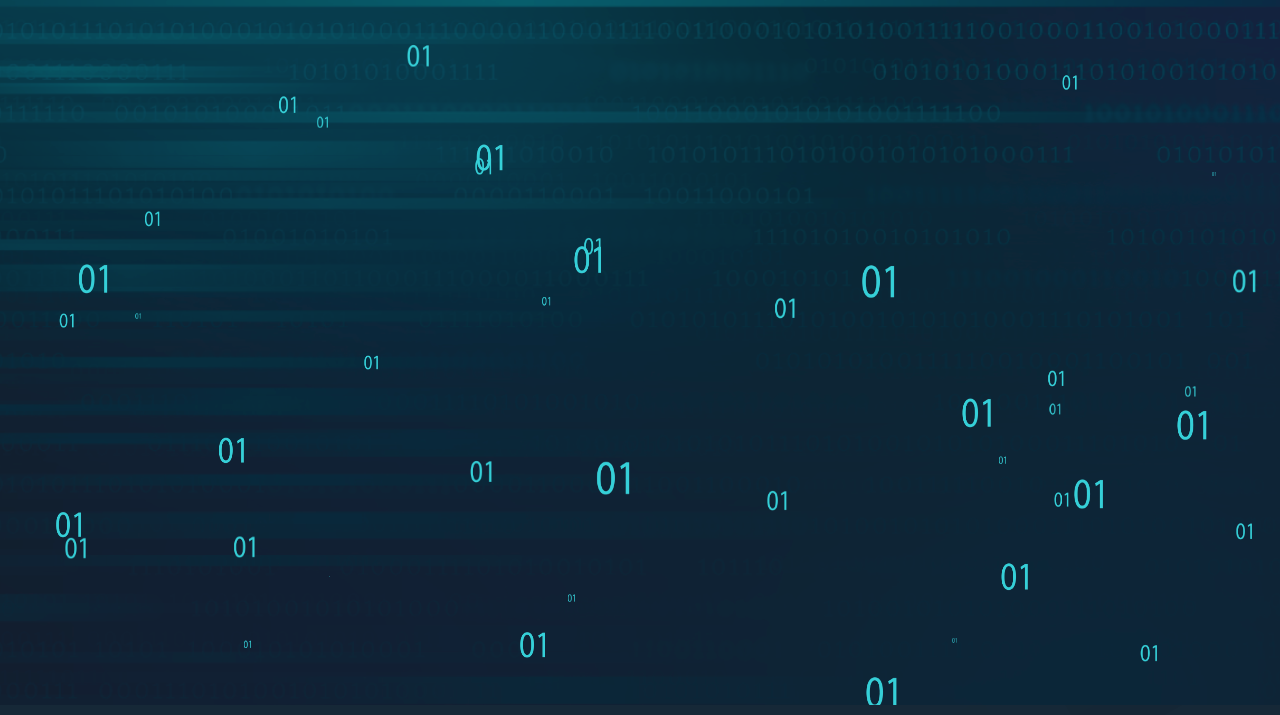
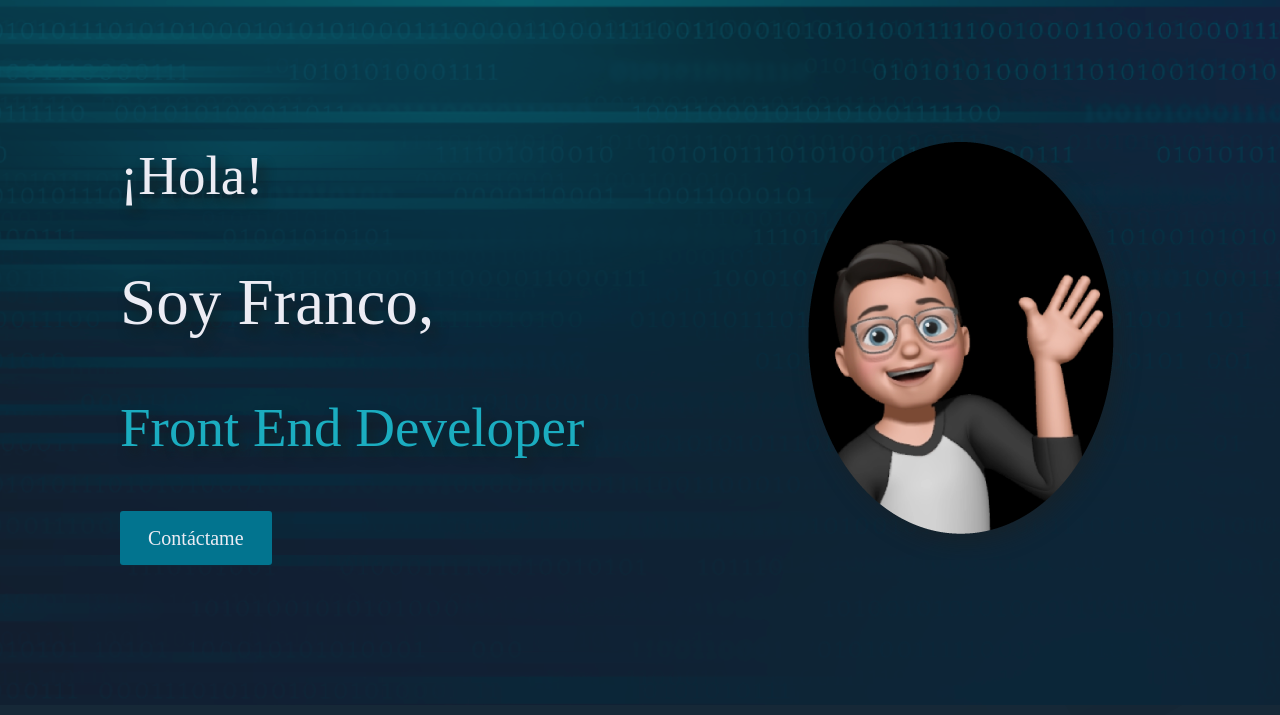
Before and after one commit to franleg/portfolio, a website: page index.html in a window 1280 px wide. Shown: the part 85-800 px from the top of the page. Drawn offline with nearby package versions, Linux system fonts and the light colour scheme.

Commit message:
saque fondo animado

```diff
--- a/index.html
+++ b/index.html
@@ -37,7 +37,6 @@
 	</div>
 	<!-- HOME -->
 	<div class="container-fluid home-container">
-		<div id="particles-js"></div>
 		<div class="row home">
 			<div class="col-lg-6 col-xs-6 home-text">
 				<div class="text-container">
@@ -258,7 +257,6 @@
 			</div>
 		</div>
 	</div>
-	<script src="https://cdn.jsdelivr.net/npm/particles.js@2.0.0/particles.min.js"></script>
 	<script src="https://code.jquery.com/jquery-3.6.0.min.js" integrity="sha256-/xUj+3OJU5yExlq6GSYGSHk7tPXikynS7ogEvDej/m4=" crossorigin="anonymous"></script>
   	<script src="https://cdn.jsdelivr.net/npm/bootstrap@4.6.0/dist/js/bootstrap.bundle.min.js" integrity="sha384-Piv4xVNRyMGpqkS2by6br4gNJ7DXjqk09RmUpJ8jgGtD7zP9yug3goQfGII0yAns" crossorigin="anonymous"></script>
 	<script src="https://unpkg.com/aos@2.3.1/dist/aos.js"></script>
--- a/js/main.js
+++ b/js/main.js
@@ -32,116 +32,3 @@ $("#button-contact").click(function(e) {
         scrollTop: $("#contacto").offset().top -115
     },1500);
 });
-
-particlesJS(
-    {
-      "particles": {
-        "number": {
-          "value": 40,
-          "density": {
-            "enable": true,
-            "value_area": 800
-          }
-        },
-        "color": {
-          "value": "#ffffff"
-        },
-        "shape": {
-          "type": "image",
-          "stroke": {
-            "width": 0,
-            "color": "#000000"
-          },
-          "polygon": {
-            "nb_sides": 5
-          },
-          "image": {
-            "src": "assets/img/num.png",
-            "width": 100,
-            "height": 100
-          }
-        },
-        "opacity": {
-          "value": 0.1,
-          "random": false,
-          "anim": {
-            "enable": false,
-            "speed": 1,
-            "opacity_min": 0.1,
-            "sync": false
-          }
-        },
-        "size": {
-          "value": 18,
-          "random": true,
-          "anim": {
-            "enable": false,
-            "speed": 40,
-            "size_min": 0.1,
-            "sync": false
-          }
-        },
-        "line_linked": {
-          "enable": false,
-          "distance": 150,
-          "color": "#ffffff",
-          "opacity": 0.4,
-          "width": 1
-        },
-        "move": {
-          "enable": true,
-          "speed": 2,
-          "direction": "right",
-          "random": false,
-          "straight": false,
-          "out_mode": "out",
-          "bounce": false,
-          "attract": {
-            "enable": false,
-            "rotateX": 600,
-            "rotateY": 1200
-          }
-        }
-      },
-      "interactivity": {
-        "detect_on": "canvas",
-        "events": {
-          "onhover": {
-            "enable": true,
-            "mode": "repulse"
-          },
-          "onclick": {
-            "enable": true,
-            "mode": "push"
-          },
-          "resize": true
-        },
-        "modes": {
-          "grab": {
-            "distance": 400,
-            "line_linked": {
-              "opacity": 1
-            }
-          },
-          "bubble": {
-            "distance": 400,
-            "size": 40,
-            "duration": 2,
-            "opacity": 8,
-            "speed": 3
-          },
-          "repulse": {
-            "distance": 200,
-            "duration": 0.4
-          },
-          "push": {
-            "particles_nb": 4
-          },
-          "remove": {
-            "particles_nb": 2
-          }
-        }
-      },
-      "retina_detect": true
-    }
-)
--- a/scss/_home.scss
+++ b/scss/_home.scss
@@ -4,12 +4,6 @@
 	padding: 0;
 	font-family: AbrilFatface;
 	position: relative;
-	z-index: -1;
-
-	#particles-js {
-		height: 100vh;
-		width: 100%;
-	}
 
 	.home {
 		display: flex;
```
Also changed, not shown: js/particlesjs-config.json (deleted, +0 -110 lines), css/style.css.
